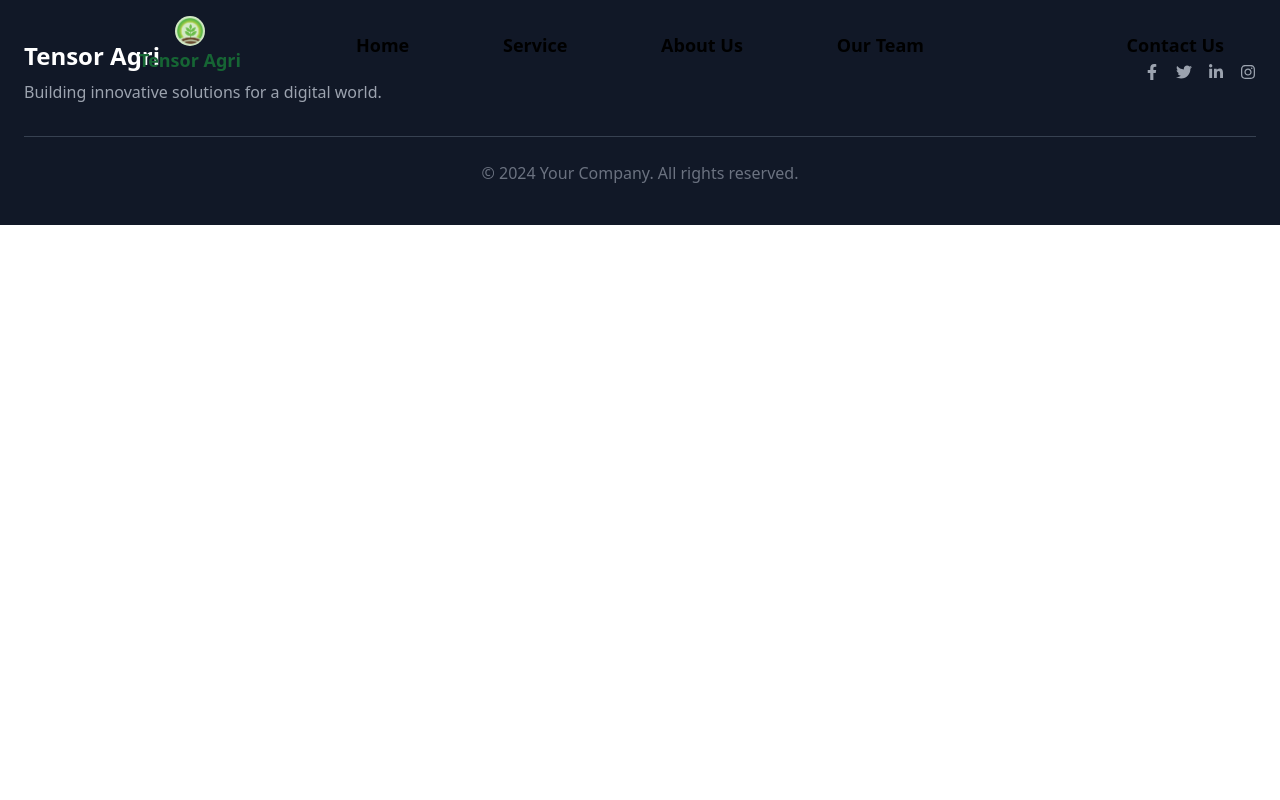
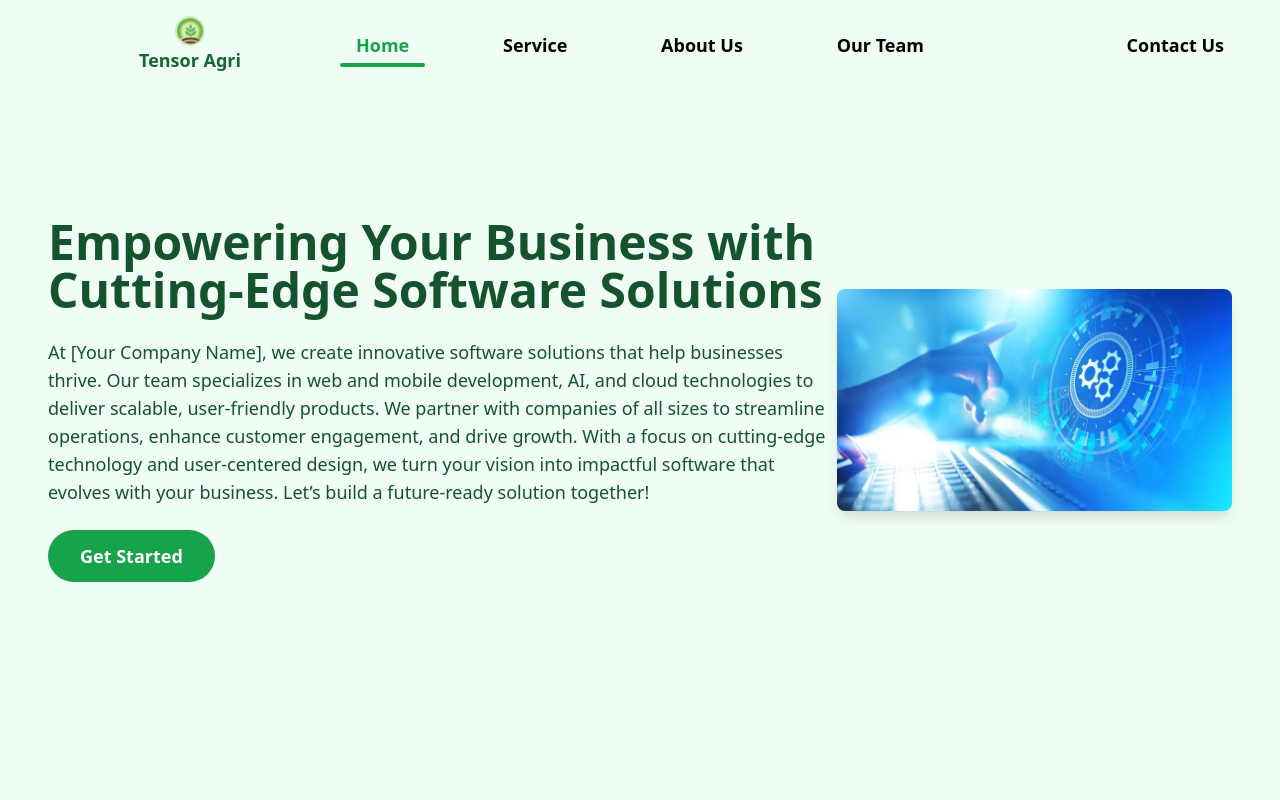
Before and after one commit to Tensor-Agri-ORG/tensor-agri-web-application, a React (Create React App) app: page /#home in a window 1280 px wide. Shown: the top 800 px of the page. Built offline with nearby package versions, Linux system fonts and the light colour scheme.

Commit message:
"feat(home):added Home Page" -m "create Home section with Hero section "

```diff
--- a/src/App.jsx
+++ b/src/App.jsx
@@ -2,6 +2,7 @@ import React from 'react';
 import Header from './layout/Header';
 import Footer from './layout/Footer';
 import GoToTop from './components/layout/Comp_GoToTop';
+import Home from './pages/Home';
 
 function App() {
 
@@ -10,6 +11,7 @@ function App() {
   <Header/>
   <main className='scroll-smooth transition-all duration-700'>
  <GoToTop/>
+ <Home/>
   </main>
    <Footer/>
     </>
--- /dev/null
+++ b/src/data/Data_Page.jsx
@@ -0,0 +1,14 @@
+import hero from "../asserts/images/page/hero.webp"
+export const homedata={
+    hero:{
+    title:"Empowering Your Business with Cutting-Edge Software Solutions",
+    content:" At [Your Company Name], we create innovative software solutions that help businesses thrive. Our team specializes in web and mobile development, AI, and cloud technologies to deliver scalable, user-friendly products. We partner with companies of all sizes to streamline operations, enhance customer engagement, and drive growth. With a focus on cutting-edge technology and user-centered design, we turn your vision into impactful software that evolves with your business. Let’s build a future-ready solution together!",
+    image:hero,
+    button:{
+        content:"Get Started",
+        color:"bg-green-600 text-white hover:bg-green-400",
+        link:"#contact"
+
+    }
+}
+}
--- /dev/null
+++ b/src/pages/Home.jsx
@@ -0,0 +1,37 @@
+import React from 'react'
+import PageLayout from './../layout/PageLayout';
+import { homedata } from '../data/Data_Page';
+export default function Home() {
+  return (
+    <PageLayout id='home'>
+ <div className="relative bg-green-50 text-green-900 py-24 px-6 md:px-12 md:min-h-screen min-h-100 flex items-center justify-center">
+      <div className="container mx-auto flex flex-col-reverse md:flex-row items-center justify-between">
+        <div className="text-center md:text-left md:w-2/3">
+          <h1 className="text-3xl md:text-5xl font-bold leading-tight md:mb-6 mb-4">
+            {homedata?.hero?.title}
+          </h1>
+          <p className="text-lg mb-6">
+         {homedata?.hero?.content}
+          </p>
+          <div className="flex justify-center md:justify-start">
+            <a
+              href={homedata?.hero?.button?.link}
+              className={`${homedata?.hero?.button?.color} py-3 px-8 rounded-full text-lg font-semibold transition-all duration-300`}
+            >
+              {homedata?.hero?.button?.content}
+            </a>
+          </div>
+        </div>
+
+        <div className="w-full md:w-1/3 mt-12 md:mt-0 md:mb-0 mb-4">
+          <img
+            src={homedata?.hero?.image}
+            alt="Software Solutions Illustration"
+            className="w-full h-auto object-cover rounded-lg shadow-lg"
+          />
+        </div>
+      </div>
+    </div>
+    </PageLayout>
+  )
+}
```
Also changed, not shown: src/asserts/images/page/hero.webp (added), 1 other file (tests, documents, lock files or other folders).
